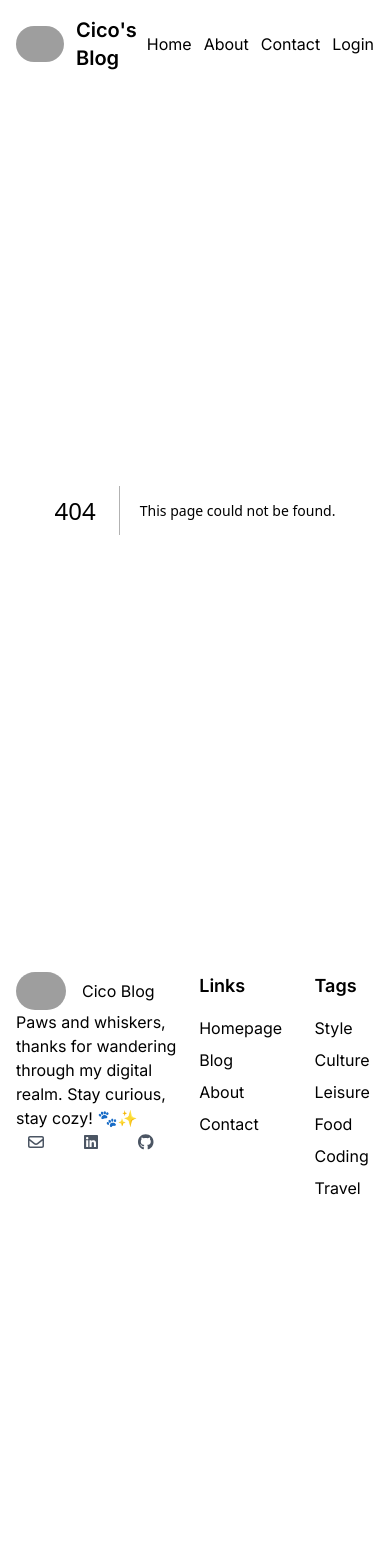
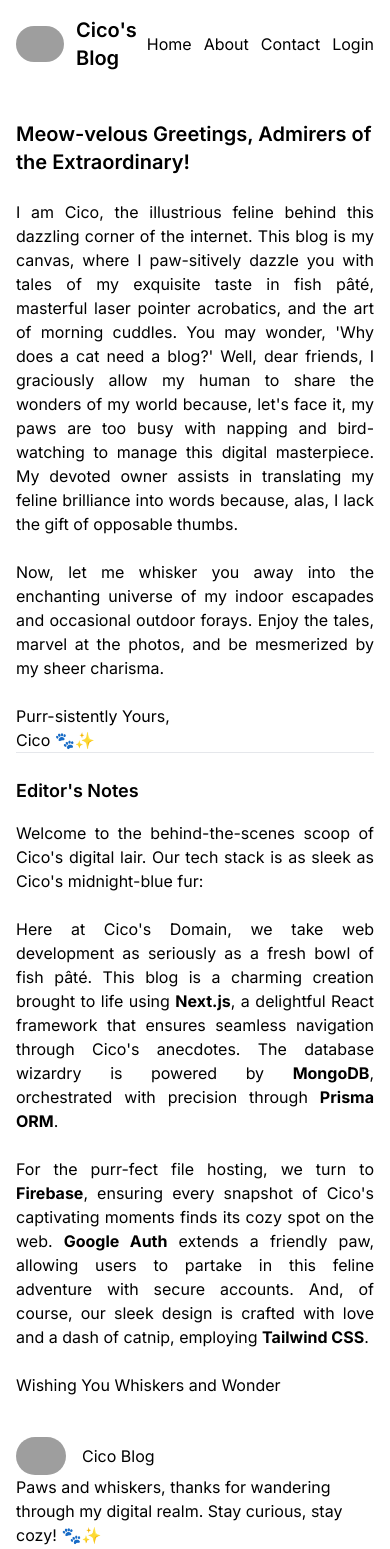
Before and after one commit to tupudipi/cico-blog, a Next.js app: page /about in a window 390 px wide. Before the commit this address had no page. Shown: the top 1549 px of the page. Before the commit the page ends 1208 px from the top, so only its background shows below. Built offline with nearby package versions, Linux system fonts and the light colour scheme; grey boxes are pictures that could not be loaded.

Commit message:
added an 'about' page. modified footer to be responsive

```diff
--- /dev/null
+++ b/app/about/page.jsx
@@ -0,0 +1,32 @@
+
+const AboutPage = () => {
+    return (
+        <div className="grow mt-8">
+            <h1 className="text-xl font-semibold mb-6">Meow-velous Greetings, Admirers of the Extraordinary!</h1>
+            <p className="text-justify">
+                I am Cico, the illustrious feline behind this dazzling corner of the internet. This blog is my canvas, where I paw-sitively dazzle you with tales of my exquisite taste in fish pâté, masterful laser pointer acrobatics, and the art of morning cuddles. You may wonder, &apos;Why does a cat need a blog?&apos; Well, dear friends, I graciously allow my human to share the wonders of my world because, let&apos;s face it, my paws are too busy with napping and bird-watching to manage this digital masterpiece. My devoted owner assists in translating my feline brilliance into words because, alas, I lack the gift of opposable thumbs.
+                <br /><br />
+                Now, let me whisker you away into the enchanting universe of my indoor escapades and occasional outdoor forays. Enjoy the tales, marvel at the photos, and be mesmerized by my sheer charisma.
+                <br /><br />
+                Purr-sistently Yours,
+                <br />
+                Cico 🐾✨
+            </p>
+            <hr />
+            <br />
+
+            <h1 className="text-lg font-semibold mb-4">Editor&apos;s Notes</h1>
+            <p className="text-justify">
+                Welcome to the behind-the-scenes scoop of Cico&apos;s digital lair. Our tech stack is as sleek as Cico&apos;s midnight-blue fur:
+                <br /><br />
+                Here at Cico&apos;s Domain, we take web development as seriously as a fresh bowl of fish pâté. This blog is a charming creation brought to life using <strong>Next.js</strong>, a delightful React framework that ensures seamless navigation through Cico&apos;s anecdotes. The database wizardry is powered by <strong>MongoDB</strong>, orchestrated with precision through <strong>Prisma ORM</strong>.
+                <br /><br />
+                For the purr-fect file hosting, we turn to <strong>Firebase</strong>, ensuring every snapshot of Cico&apos;s captivating moments finds its cozy spot on the web. <strong>Google Auth</strong> extends a friendly paw, allowing users to partake in this feline adventure with secure accounts. And, of course, our sleek design is crafted with love and a dash of catnip, employing <strong>Tailwind CSS</strong>.
+                <br /><br />
+                Wishing You Whiskers and Wonder
+            </p>
+        </div>
+    )
+}
+
+export default AboutPage;
--- a/app/components/footer/Footer.jsx
+++ b/app/components/footer/Footer.jsx
@@ -6,14 +6,14 @@ import { faGithub, faLinkedin } from "@fortawesome/free-brands-svg-icons";
 
 const Footer = () => {
     return (
-        <div className="flex justify-between mt-10 mb-2">
-            <div className="w-1/2">
+        <div className="flex flex-col md:flex-row justify-between mt-10 mb-2">
+            <div className="w-full md:w-1/2">
                 <div className="flex gap-4 items-center">
                     <Image src="/logo.png" alt="Cico Blog Logo" width={50} height={50} className="rounded-full" />
                     <h2>Cico Blog</h2>
                 </div>
                 <p>Paws and whiskers, thanks for wandering through my digital realm. Stay curious, stay cozy! 🐾✨</p>
-                <div className="flex gap-4 items-center">
+                <div className="flex gap-4 items-center justify-evenly md:justify-start">
                     <Link href="mailto:tupudipi@gmail.com">
                         <i className="mx-3 text-gray-600 hover:text-black hover:shadow-md transition-all">
                             <FontAwesomeIcon icon={faEnvelope} />
@@ -32,7 +32,7 @@ const Footer = () => {
                 </div>
             </div>
 
-            <div className="flex gap-6 w-1/2 justify-around">
+            <div className="flex gap-6 w-full md:w-1/2 justify-around">
                 <div className="flex flex-col gap-2">
                     <span className="text-lg font-semibold mb-2">Links</span>
                     <Link href="/" className="hover:text-blue-500 transition-all">Homepage</Link>
```
Also changed, not shown: app/contact/page.jsx (added).
